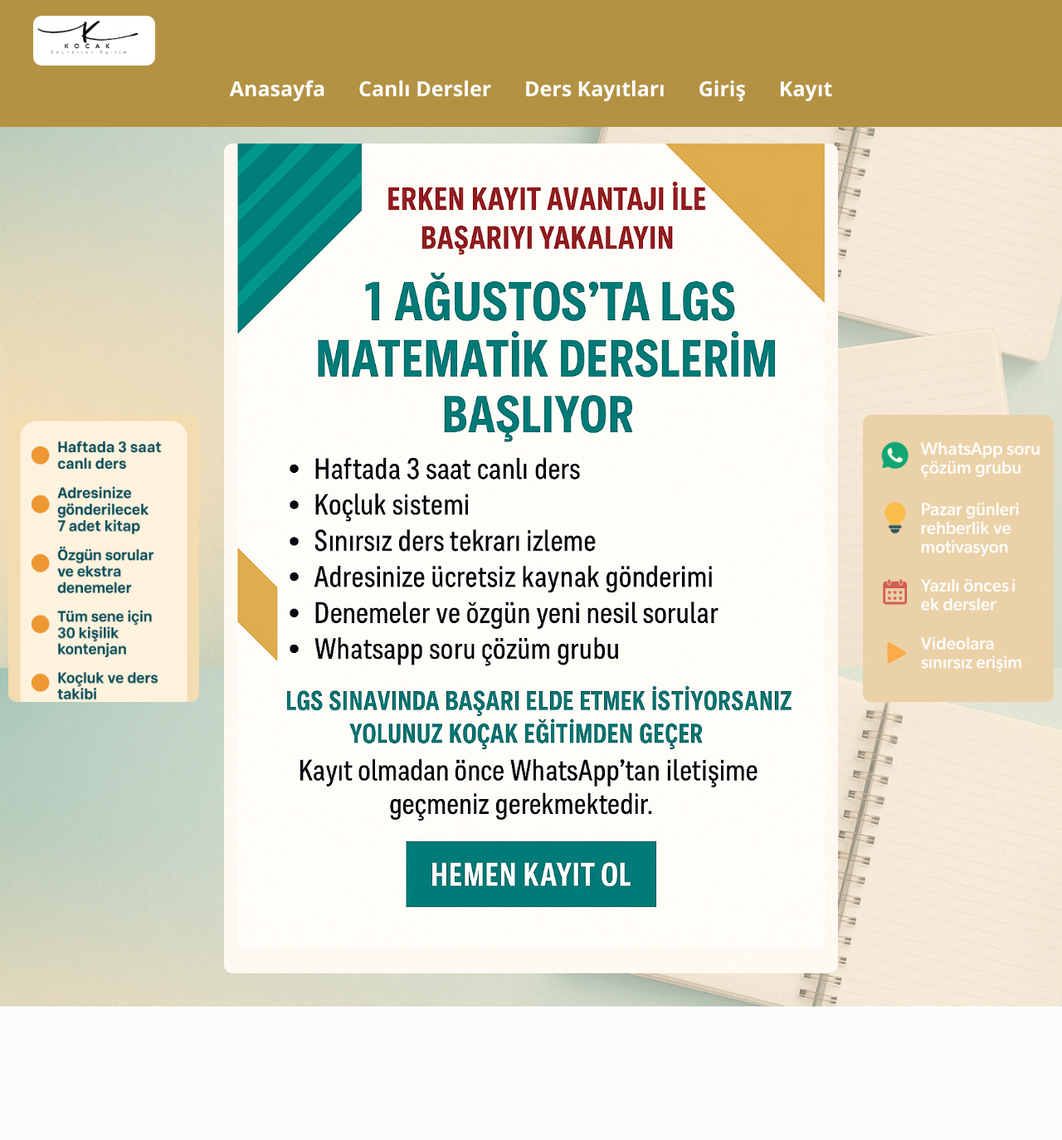
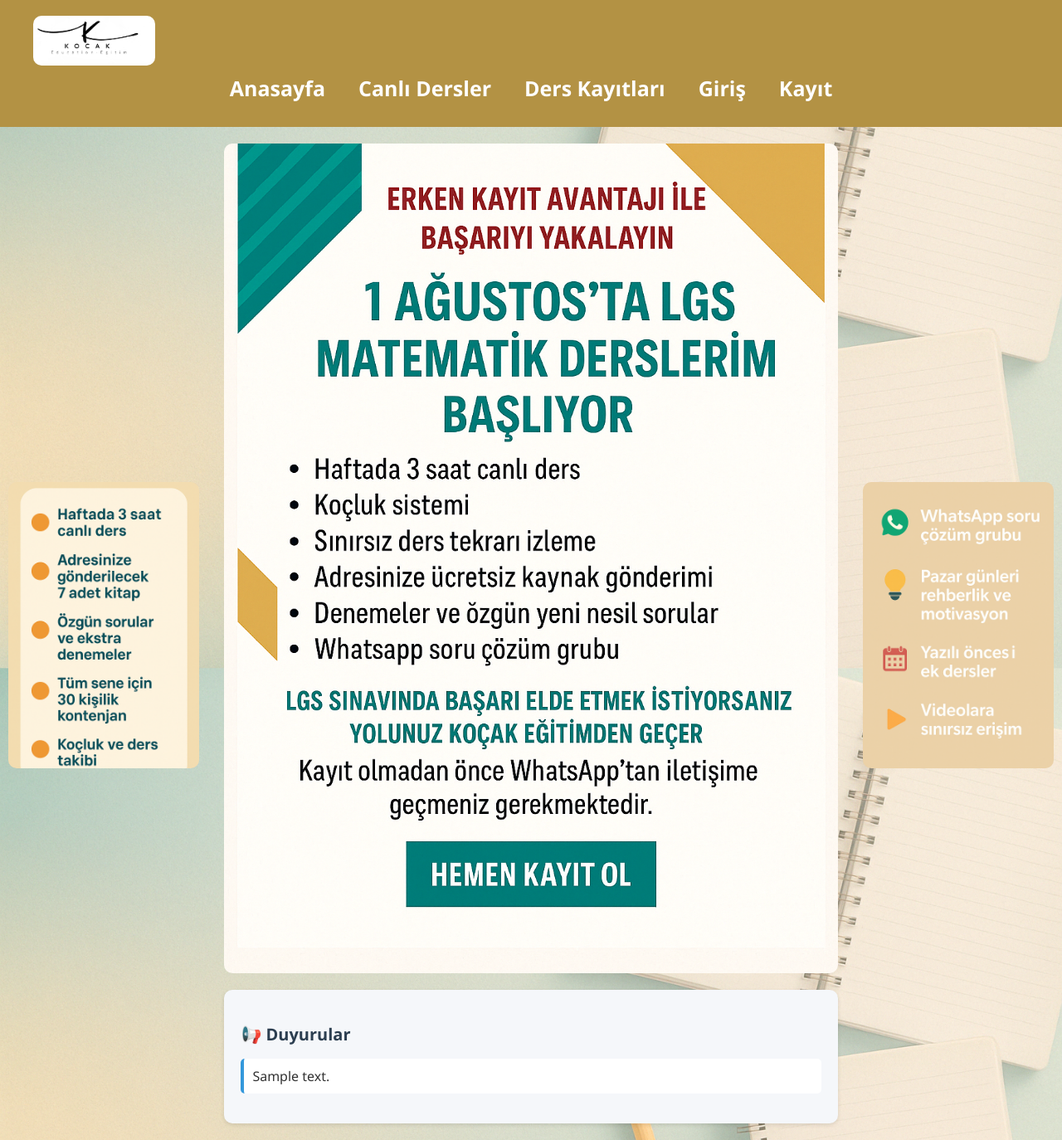
Before and after one commit to hasankck123/kocak-egitim, a Flask app: template templates/index.html in a window 1280 px wide. Shown: the part 48-1422 px from the top of the page at 83% size. Before the commit the page ends 1261 px from the top, so only its background shows below. Run offline with Flask 3, Linux system fonts and the light colour scheme; the template is opened without the code that fills it: most values are stand-ins (such as "Sample title", 1, 10 or a date in 2020).

Commit message:
index sayfasına duyuru listesi eklendi

```diff
--- a/templates/index.html
+++ b/templates/index.html
@@ -11,9 +11,22 @@
             <img src="/static/images/afis.png" alt="Afiş">
         </div>
 
+        {% if announcements %}
+        <div class="announcements" style="margin-top: 20px; background-color: #f5f7fa; padding: 20px; border-radius: 10px; box-shadow: 0 2px 5px rgba(0,0,0,0.1);">
+            <h3 style="color: #2c3e50; font-size: 20px; margin-bottom: 15px;">📢 Duyurular</h3>
+            <ul style="list-style-type: none; padding: 0;">
+                {% for ann in announcements %}
+                    <li style="margin-bottom: 10px; padding: 10px; background-color: #ffffff; border-left: 4px solid #3498db; font-size: 16px; border-radius: 5px;">
+                        {{ ann.text }}
+                    </li>
+                {% endfor %}
+            </ul>
+        </div>
+        {% endif %}
     </div>
+
     <div class="ads">
         <img src="/static/images/sag_reklam_afis.png" alt="Sağ Reklam Afişi" class="ads-image">
-      </div>
+    </div>
 </div>
 {% endblock %}
```
